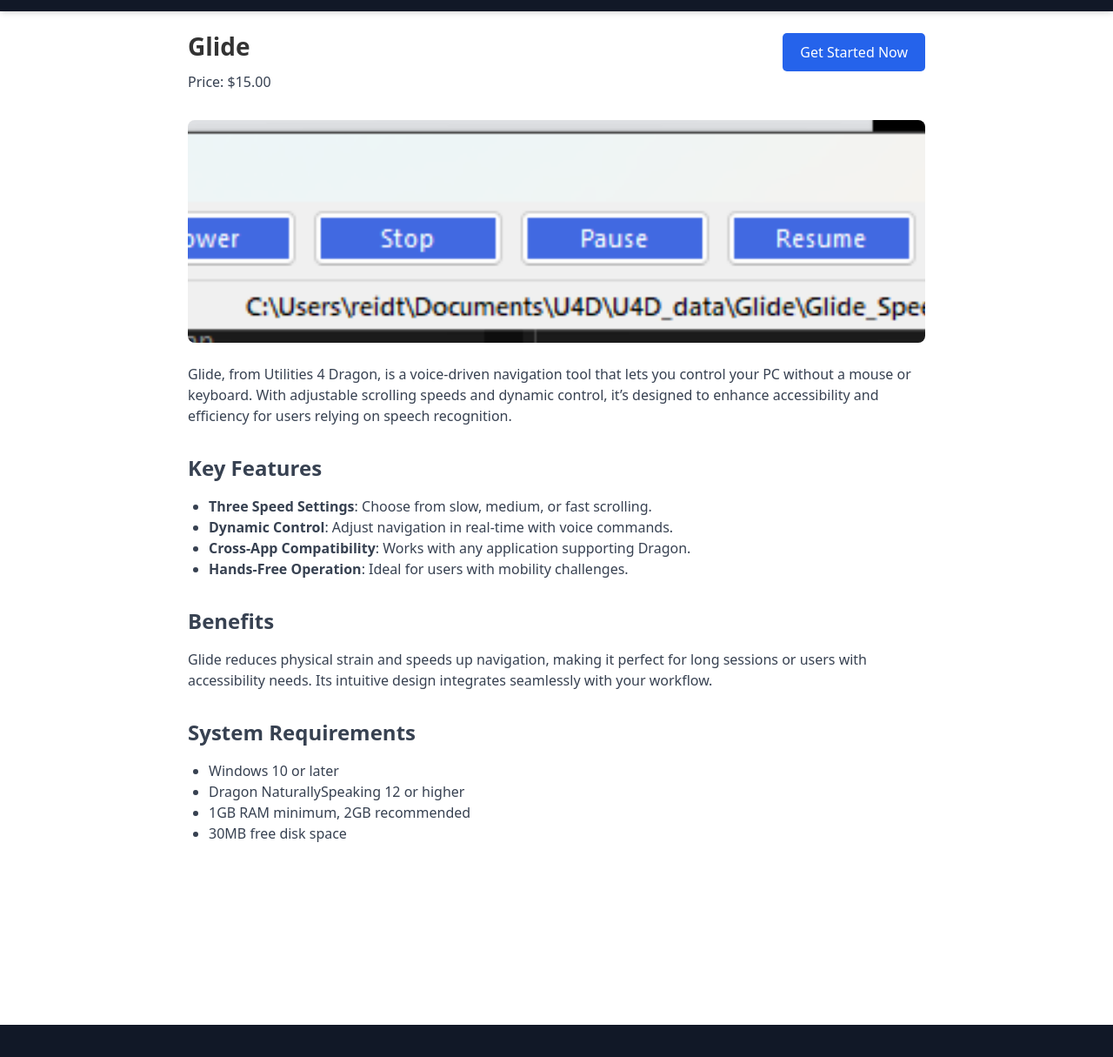
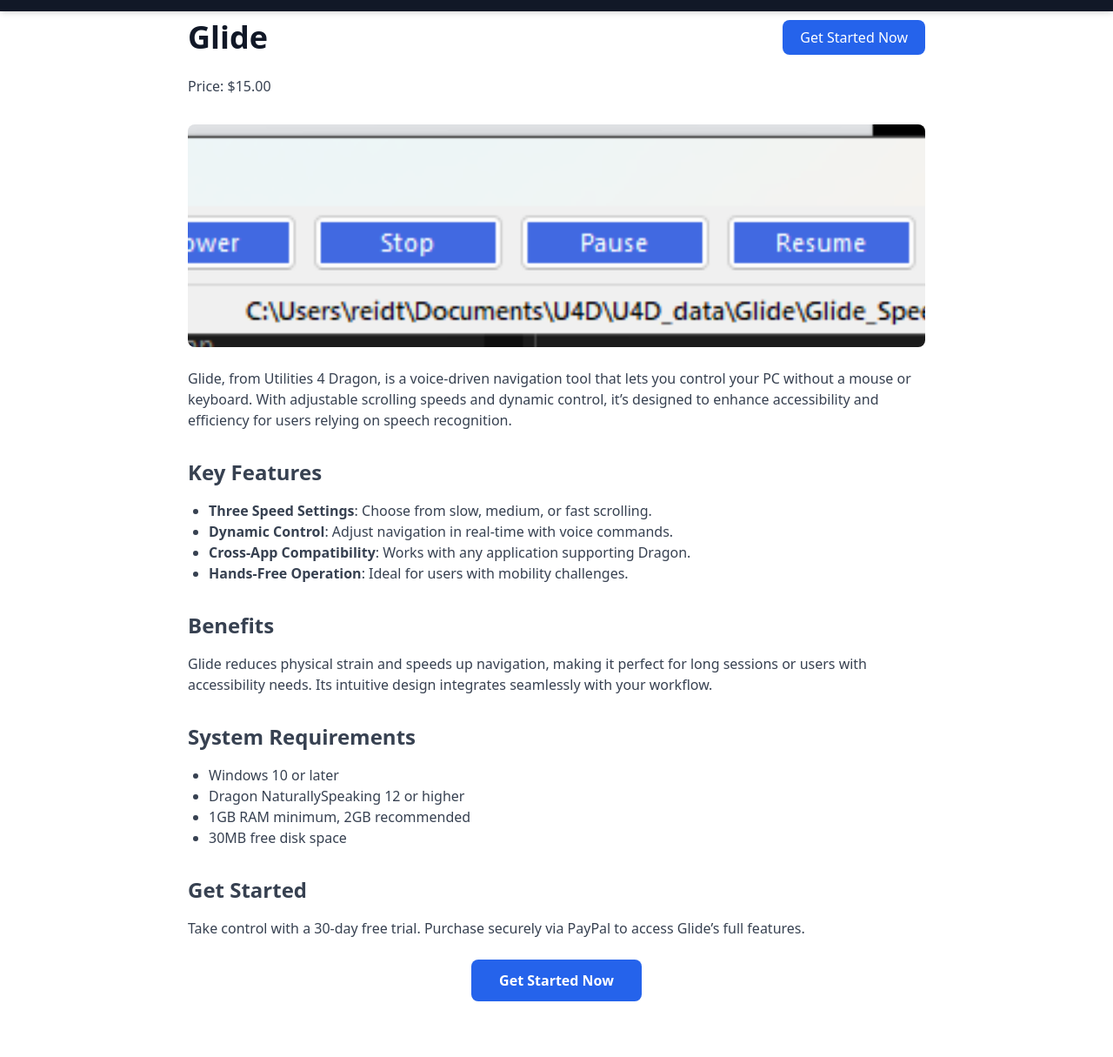
Before and after one commit to EbenezerOladipupoBankole/utilities4d, a plain HTML site: page products/glide.html in a window 1280 px wide. Shown: the part 85-1300 px from the top of the page at 87% size. Drawn offline with nearby package versions, Linux system fonts and the light colour scheme.

Commit message:
Push to github

```diff
--- a/products/glide.html
+++ b/products/glide.html
@@ -112,21 +112,15 @@
     </nav>
   </header>
 
-  <!-- <main class="pt-28 pb-16">
+  <main class="pt-28 pb-16">
     <section class="fade-in max-w-4xl mx-auto px-6">
-      <h1 class="text-4xl font-bold mb-6 text-gray-900">Glide</h1>
-      <p class="text-gray-700 mb-8">Price: $15.00</p> -->
-
-      <main class="pt-28 pb-16">
-        <section class="fade-in max-w-4xl mx-auto px-6">
-          <div style="display: flex; align-items: center; justify-content: space-between;">
-            <h1 style="margin: 0; font-size: 28px; font-weight: bold; color: #333;">Glide</h1>
-            <a href="#"
-              style="margin-top: 15px;background-color: #2563EB; color: white; padding: 10px 20px; text-decoration: none; border-radius: 5px;">
-              Get Started Now
-            </a>
-          </div>
-          <p class="text-gray-700 mb-8">Price: $15.00</p>
+      <div class="flex justify-between items-center mb-6">
+        <h1 class="text-4xl font-bold text-gray-900">Glide</h1>
+        <a href="https://utilities4d.com/SW_CHK/Trials/glide_installation_trial.exe" class="hidden md:inline-block bg-blue-600 text-white px-5 py-2 rounded-lg hover:bg-blue-700 focus:outline-none focus:ring-2 focus:ring-blue-500 transition">
+          Get Started Now
+        </a>
+      </div>
+      <p class="text-gray-700 mb-8">Price: $15.00</p>
       <img src="../assets/images/glider.webp" alt="Glide navigation interface" class="w-full h-64 object-cover rounded-lg mb-6">
       <div class="prose prose-lg text-gray-700 mb-12">
         <p>Glide, from Utilities 4 Dragon, is a voice-driven navigation tool that lets you control your PC without a mouse or keyboard. With adjustable scrolling speeds and dynamic control, it’s designed to enhance accessibility and efficiency for users relying on speech recognition.</p>
@@ -146,16 +140,11 @@
           <li>1GB RAM minimum, 2GB recommended</li>
           <li>30MB free disk space</li>
         </ul>
-        <!-- <h2 class="text-2xl font-semibold mt-8 mb-4">Get Started</h2>
+        <h2 class="text-2xl font-semibold mt-8 mb-4">Get Started</h2>
         <p>Take control with a 30-day free trial. Purchase securely via PayPal to access Glide’s full features.</p>
         <div class="flex justify-center mt-6">
-          <a href="./index.html#purchases" class="bg-blue-600 text-white px-8 py-3 rounded-lg hover:bg-blue-700 transition font-semibold focus:outline-none focus:ring-2 focus:ring-blue-500">Get Started Now</a>
-        </div> -->
-        <!-- <div class="flex justify-center mt-4">
-          <a href="https://www.paypal.com/us/webapps/mpp/paypal-safety-and-security" target="_blank" class="flex items-center" aria-label="PayPal Trust Badge">
-            <img src="https://www.paypalobjects.com/webstatic/en_US/i/buttons/PP_logo_h_100x26.png" alt="PayPal - The safer, easier way to pay online" class="h-6">
-          </a>
-        </div> -->
+          <a href="../buy/index.html" class="bg-blue-600 text-white px-8 py-3 rounded-lg hover:bg-blue-700 transition font-semibold focus:outline-none focus:ring-2 focus:ring-blue-500">Get Started Now</a>
+        </div>
       </div>
     </section>
   </main>
```
Also changed, not shown: products/calculator.html (+4 -12 lines), products/dictation.html (+5 -4 lines), products/grid.html (+5 -11 lines), products/plates.html (+8 -19 lines), products/speech.html (+8 -17 lines).
